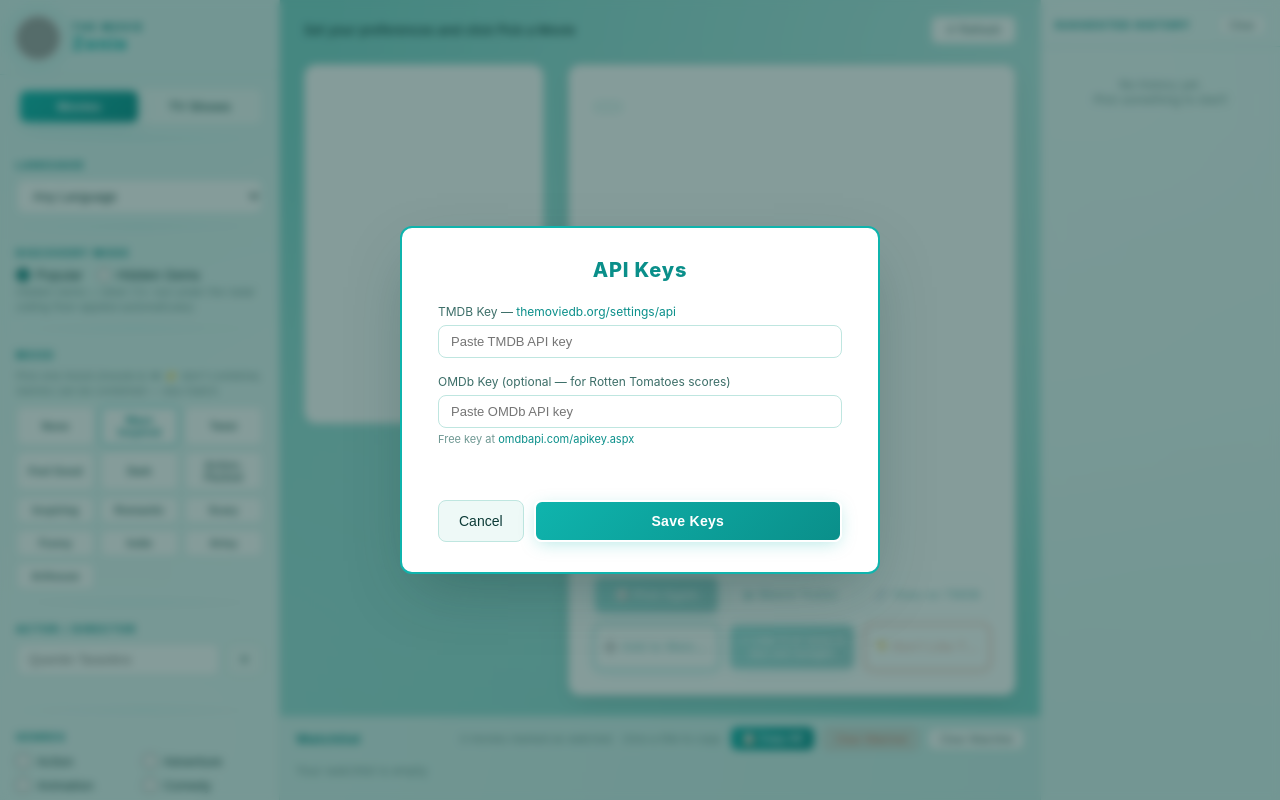
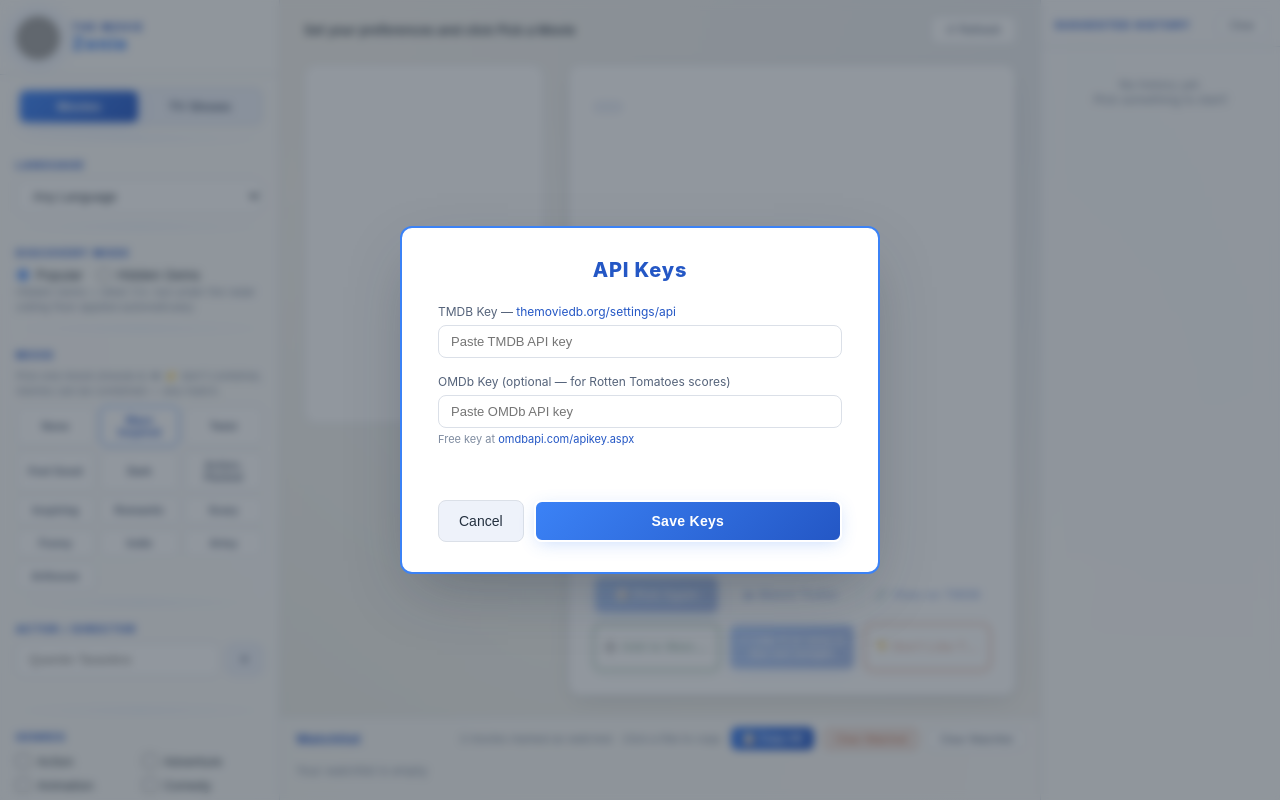
Before and after one commit to maxxzamani-create/movie-picker, a Flask app: page / in a window 1280 px wide. Run offline with Flask 3, Linux system fonts and the light colour scheme; data that the repository does not hold is empty; grey boxes are pictures that could not be loaded.

Commit message:
RT filter keeps unrated movies; adopt Cloud & Cornflower palette
RT filter: only reject a movie when it HAS a Rotten Tomatoes score
below the bar. Titles with no RT data stay in the running — unrated
does not mean unworthy. Hint text updated to match.

Colors: replace the Tiffany theme with a research-backed calm light
palette — warm cloud-white base (softer than stark #fff), white cards,
slate-ink text, cornflower blue as the single accent/CTA color (the
most trusted, best-converting hue in CTA A/B research), and muted sage
green as a quiet secondary on save/positive elements (watchlist,
streaming, special genres). Terracotta stays for destructive actions.
Logo recolored to a cornflower disc with a white Z.

Co-Authored-By: Claude Opus 4.8 <noreply@anthropic.com>

```diff
--- a/static/style.css
+++ b/static/style.css
@@ -2,61 +2,62 @@
 *, *::before, *::after { box-sizing: border-box; margin: 0; padding: 0; }
 
 :root {
-  /* ── Tiffany Blue & White palette ────────────────────────────────────
-     Light theme: Tiffany & Co. robin's-egg blue background with white
-     cards/buttons and deep-Tiffany accents. Rose gold removed — the
-     "magenta" slot is now WHITE (used for button fills). Body text is a
-     deep teal ink for readability. */
+  /* ── Cloud & Cornflower palette ──────────────────────────────────────
+     Research-backed calm light theme (2026): a soft warm cloud-white
+     base (not stark #fff — less glare), white cards, high-contrast
+     slate-ink text, ONE confident blue accent (the most trusted /
+     best-converting CTA color in A/B research), and muted sage green
+     as a quiet secondary for save/positive touches. */
 
-  --bg:         #7ed4cb;   /* Tiffany blue background */
-  --bg-deep:    #5cc3b8;   /* deeper Tiffany edge */
+  --bg:         #f5f3ee;   /* warm cloud-white background */
+  --bg-deep:    #eae7de;   /* deeper cloud edge */
   --surface:    #ffffff;   /* white card / panel */
-  --surface2:   #eef9f7;   /* faint Tiffany-white raised surface */
-  --border:     #bfe6e0;   /* soft Tiffany border */
+  --surface2:   #eef2fa;   /* faint blue-tinted raised surface */
+  --border:     #dbe0e8;   /* soft cool border */
 
-  /* primary slot (was rose gold) — now WHITE for button fills */
-  --magenta:    #ffffff;
-  --magenta-d:  #e3f5f2;   /* faint Tiffany-white for gradient depth */
-  --magenta-lt: #ffffff;
+  /* primary slot — same blue family (kept for any legacy refs) */
+  --magenta:    #3b82f6;
+  --magenta-d:  #2563eb;
+  --magenta-lt: #dbeafe;
 
-  --cyan:       #0fb4ad;   /* Tiffany blue accent (deep enough to pop on white) */
-  --cyan-d:     #0a8f8a;   /* deeper Tiffany — hovers / text on white buttons */
-  --cyan-lt:    #5fd6cd;   /* light Tiffany */
+  --cyan:       #3b82f6;   /* cornflower blue — THE accent / CTA color */
+  --cyan-d:     #2457c5;   /* deep blue — labels & text on white */
+  --cyan-lt:    #a5c6fb;   /* light blue */
 
-  /* highlight slot (was champagne gold) — folded into Tiffany to stay two-tone */
-  --lime:       #0fb4ad;
-  --lime-d:     #0a8f8a;
+  /* secondary highlight — muted sage green (grounding, positive) */
+  --lime:       #3f7d5f;
+  --lime-d:     #2f6a4f;
 
-  --rust:       #d4694f;   /* restrained coral — destructive actions only */
-  --rust-d:     #b5503a;
-  --rust-lt:    #c25b41;
+  --rust:       #c4653f;   /* muted terracotta — destructive actions only */
+  --rust-d:     #a44f2e;
+  --rust-lt:    #b25a37;
 
-  --text:       #0c3b37;   /* deep teal ink — body text */
-  --text-dim:   #3c6e68;   /* muted teal */
-  --muted:      #6f9893;   /* lighter muted teal */
+  --text:       #24303f;   /* slate ink — body text */
+  --text-dim:   #55637a;   /* muted slate */
+  --muted:      #7f8ca0;   /* lighter muted slate */
 
   --radius:     12px;
   --radius-sm:  8px;
   --sidebar-w:  280px;
   --history-w:  240px;
 
-  --shadow-card:    0 8px 24px -8px rgba(12,59,55,0.22),
-                    0 2px 6px -2px rgba(12,59,55,0.12);
-  --shadow-magenta: 0 4px 16px -6px rgba(12,59,55,0.22);
-  --shadow-cyan:    0 4px 18px -4px rgba(15,180,173,0.35);
-  --shadow-lime:    0 4px 16px -4px rgba(15,180,173,0.30);
-  --shadow-rust:    0 4px 14px -4px rgba(212,105,79,0.30);
+  --shadow-card:    0 8px 24px -8px rgba(36,48,63,0.16),
+                    0 2px 6px -2px rgba(36,48,63,0.08);
+  --shadow-magenta: 0 4px 16px -6px rgba(36,48,63,0.16);
+  --shadow-cyan:    0 4px 18px -4px rgba(59,130,246,0.30);
+  --shadow-lime:    0 4px 16px -4px rgba(63,125,95,0.28);
+  --shadow-rust:    0 4px 14px -4px rgba(196,101,63,0.28);
 }
 
 html, body {
   height: 100%;
   background: var(--bg);
-  /* Soft white sheen over the Tiffany-blue background */
+  /* Whisper-subtle blue and sage washes over the warm cloud base */
   background-image:
-    radial-gradient(at 85% 8%,   rgba(255,255,255,0.45) 0px, transparent 50%),
-    radial-gradient(at 8% 92%,   rgba(255,255,255,0.28) 0px, transparent 55%),
-    radial-gradient(at 50% 50%,  rgba(255,255,255,0.16) 0px, transparent 65%),
-    radial-gradient(at 95% 50%,  rgba(255,255,255,0.12) 0px, transparent 60%);
+    radial-gradient(at 85% 8%,   rgba(59,130,246,0.06)  0px, transparent 50%),
+    radial-gradient(at 8% 92%,   rgba(63,125,95,0.05)   0px, transparent 55%),
+    radial-gradient(at 50% 50%,  rgba(255,255,255,0.55) 0px, transparent 65%),
+    radial-gradient(at 95% 50%,  rgba(59,130,246,0.04)  0px, transparent 60%);
   background-attachment: fixed;
   color: var(--text);
   font-family: "Inter", "Segoe UI", system-ui, -apple-system, sans-serif;
@@ -109,7 +110,7 @@ html, body {
 .sidebar-header img {
   width: 44px; height: 44px; border-radius: 50%;
   box-shadow: 0 0 0 2px #fff,
-              0 0 18px rgba(15,180,173,0.35);
+              0 0 18px rgba(59,130,246,0.35);
 }
 
 .sidebar-title { flex: 1; line-height: 1.2; }
@@ -179,7 +180,7 @@ select, input[type="text"], input[type="number"] {
 }
 select:focus, input:focus {
   border-color: var(--cyan);
-  box-shadow: 0 0 0 3px rgba(15,180,173,0.20);
+  box-shadow: 0 0 0 3px rgba(59,130,246,0.20);
 }
 select option { background: #fff; }
 
@@ -250,7 +251,7 @@ input[type="range"] {
   position: absolute; top: 100%; left: 0; right: 0; z-index: 999;
   background: #fff; border: 1px solid var(--cyan);
   border-radius: 0 0 var(--radius-sm) var(--radius-sm); max-height: 280px; overflow-y: auto;
-  box-shadow: 0 8px 22px -4px rgba(15,180,173,0.25);
+  box-shadow: 0 8px 22px -4px rgba(59,130,246,0.25);
   display: none;
 }
 .actor-dropdown.open { display: block; }
@@ -280,13 +281,13 @@ input[type="range"] {
 /* Special genre items (e.g. Indie, Bad Ass Dad) — keyword/curated filters
    that aren't real TMDB genres. Accent them to set them apart. */
 .check-grid label.genre-special {
-  color: var(--cyan-d);
+  color: var(--lime-d);
   font-weight: 700;
   letter-spacing: 0.3px;
 }
-.check-grid label.genre-special:hover { color: var(--cyan); }
+.check-grid label.genre-special:hover { color: var(--lime); }
 .check-grid label.genre-special input[type="checkbox"] {
-  accent-color: var(--cyan-d);
+  accent-color: var(--lime-d);
 }
 
 /* ── Sidebar action buttons ───────────────────────────────────────────── */
@@ -385,9 +386,9 @@ input[type="range"] {
   color: var(--cyan-d);
   border: 1px solid var(--border);
 }
-.badge.rt-fresh  { color: var(--cyan-d);  border-color: rgba(15,180,173,0.4); }
-.badge.rt-ok     { color: var(--cyan-d);  border-color: rgba(15,180,173,0.4); }
-.badge.rt-rotten { color: var(--rust);    border-color: rgba(212,105,79,0.4); }
+.badge.rt-fresh  { color: var(--cyan-d);  border-color: rgba(59,130,246,0.4); }
+.badge.rt-ok     { color: var(--cyan-d);  border-color: rgba(59,130,246,0.4); }
+.badge.rt-rotten { color: var(--rust);    border-color: rgba(196,101,63,0.4); }
 
 .movie-overview {
   font-size: 14px; color: var(--text); line-height: 1.65; margin-bottom: 16px;
@@ -396,7 +397,7 @@ input[type="range"] {
 .movie-director { font-size: 12px; font-weight: 700; color: var(--cyan-d); margin-bottom: 4px; }
 .movie-cast     { font-size: 12px; color: var(--text-dim); margin-bottom: 12px; }
 .movie-genres   { font-size: 12px; color: var(--cyan-d); margin-bottom: 6px; font-weight: 600; }
-.movie-streaming{ font-size: 12px; color: var(--cyan-d); margin-bottom: 18px; font-weight: 700; }
+.movie-streaming{ font-size: 12px; color: var(--lime-d); margin-bottom: 18px; font-weight: 700; }
 
 /* ── Action buttons grid ──────────────────────────────────────────────── */
 .action-buttons {
@@ -435,9 +436,9 @@ input[type="range"] {
 .btn-tmdb:hover { border-color: var(--cyan); }
 .btn-watchlist {
   background: #fff;
-  color: var(--cyan-d);
-  border: 2px solid var(--cyan);
-  box-shadow: var(--shadow-cyan);
+  color: var(--lime-d);
+  border: 2px solid var(--lime);
+  box-shadow: var(--shadow-lime);
 }
 .btn-watched {
   background: linear-gradient(135deg, var(--cyan), var(--cyan-d));
@@ -482,7 +483,7 @@ input[type="range"] {
 }
 .btn-sm:hover { background: var(--surface2); color: var(--cyan-d); border-color: var(--cyan); }
 .btn-sm.danger {
-  background: rgba(212,105,79,0.10); color: var(--rust); border-color: rgba(212,105,79,0.4);
+  background: rgba(196,101,63,0.10); color: var(--rust); border-color: rgba(196,101,63,0.4);
 }
 .btn-sm.danger:hover { background: var(--rust); color: #fff; border-color: var(--rust); }
 
@@ -624,15 +625,15 @@ input[type="range"] {
 .chip {
   font-size: 10px; padding: 2px 8px; border-radius: 999px; font-weight: 700;
 }
-.chip-Suggested { background: rgba(15,180,173,0.16);  color: var(--cyan-d); }
-.chip-Trailer   { background: rgba(15,180,173,0.12);  color: var(--cyan-d); }
-.chip-Watchlist { background: rgba(15,180,173,0.20);  color: var(--cyan-d); }
-.chip-Watched   { background: rgba(15,180,173,0.24);  color: var(--cyan-d); }
-.chip-Disliked  { background: rgba(212,105,79,0.16);  color: var(--rust); }
+.chip-Suggested { background: rgba(59,130,246,0.14);  color: var(--cyan-d); }
+.chip-Trailer   { background: rgba(59,130,246,0.10);  color: var(--cyan-d); }
+.chip-Watchlist { background: rgba(63,125,95,0.16);   color: var(--lime-d); }
+.chip-Watched   { background: rgba(63,125,95,0.22);   color: var(--lime-d); }
+.chip-Disliked  { background: rgba(196,101,63,0.16);  color: var(--rust); }
 
 /* ── API key modal ────────────────────────────────────────────────────── */
 .modal-overlay {
-  position: fixed; inset: 0; background: rgba(12,59,55,.5);
+  position: fixed; inset: 0; background: rgba(36,48,63,.5);
   backdrop-filter: blur(4px);
   display: flex; align-items: center; justify-content: center; z-index: 1000;
 }
@@ -640,7 +641,7 @@ input[type="range"] {
 .modal {
   background: var(--surface); border: 2px solid var(--cyan);
   border-radius: var(--radius); padding: 30px 36px; width: 480px; max-width: 95vw;
-  box-shadow: 0 24px 60px -16px rgba(12,59,55,0.35);
+  box-shadow: 0 24px 60px -16px rgba(36,48,63,0.35);
 }
 .modal h2 {
   font-size: 20px; color: var(--cyan-d); margin-bottom: 22px;
--- a/templates/index.html
+++ b/templates/index.html
@@ -176,7 +176,7 @@
           <input id="rt-slider" type="range" min="0" max="100" step="5" value="0">
           <span id="rt-val" class="range-val">Off</span>
         </div>
-        <div class="hint-text">Needs the OMDb key. When set, movies without an RT score are skipped.</div>
+        <div class="hint-text">Filters movies rated below the bar. Movies with no RT score still qualify — unrated ≠ unworthy.</div>
       </div>
       <div class="sep"></div>
 
--- a/tmdb.py
+++ b/tmdb.py
@@ -388,7 +388,9 @@ def fetch_random_movie(api_key: str, genre_ids: list[int], year_from: int,
             rt = fetch_rt_score(omdb_key, item.get("imdb_id"))
             item["rt_score"] = rt          # reused downstream — no second fetch
             score = rt_score_to_int(rt)
-            if score is None or score < min_rt:
+            # Only reject when a score EXISTS and is below the bar.
+            # No RT score ≠ unworthy — unrated titles stay in the running.
+            if score is not None and score < min_rt:
                 continue
         return item
     # We had candidates but couldn't fetch details for any of them — if that
```
Also changed, not shown: logo.py (+17 -17 lines).
